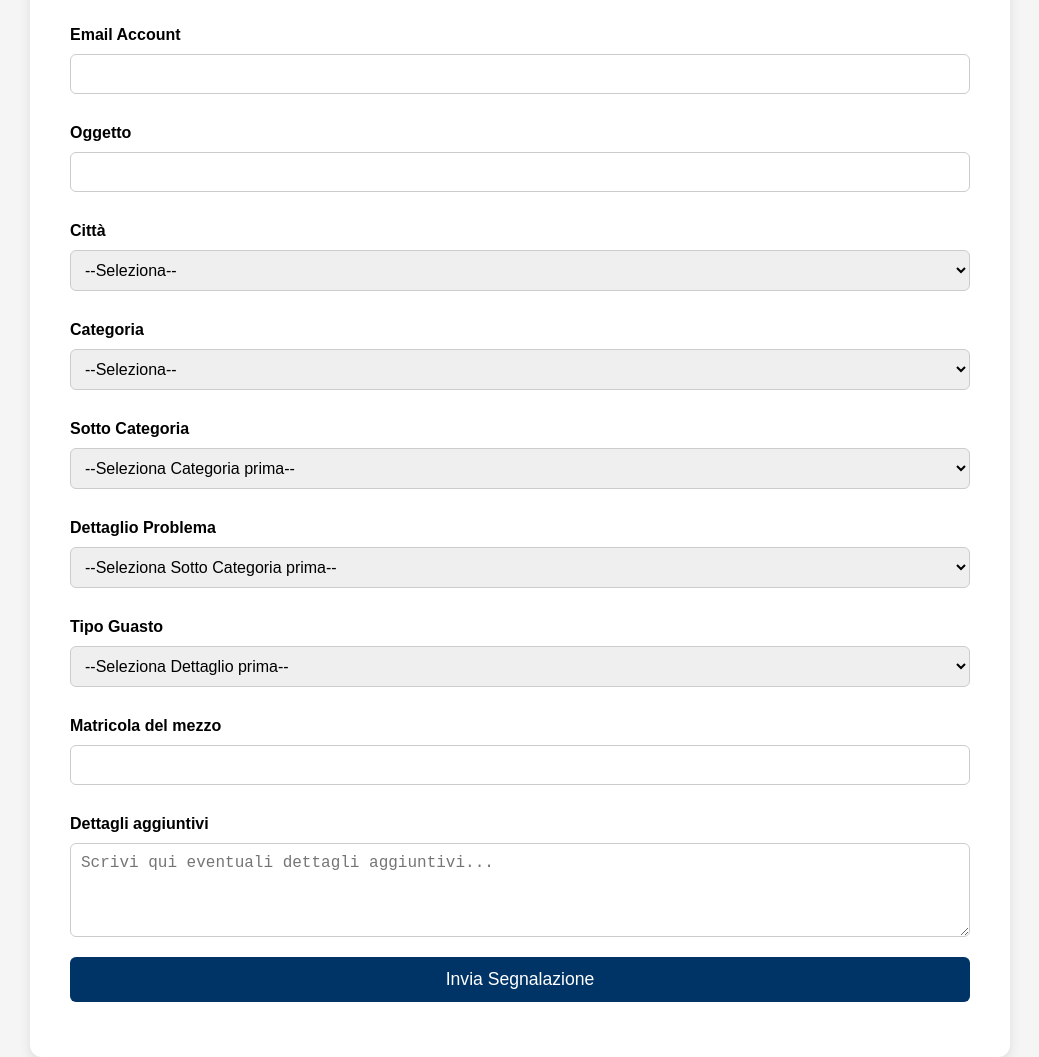
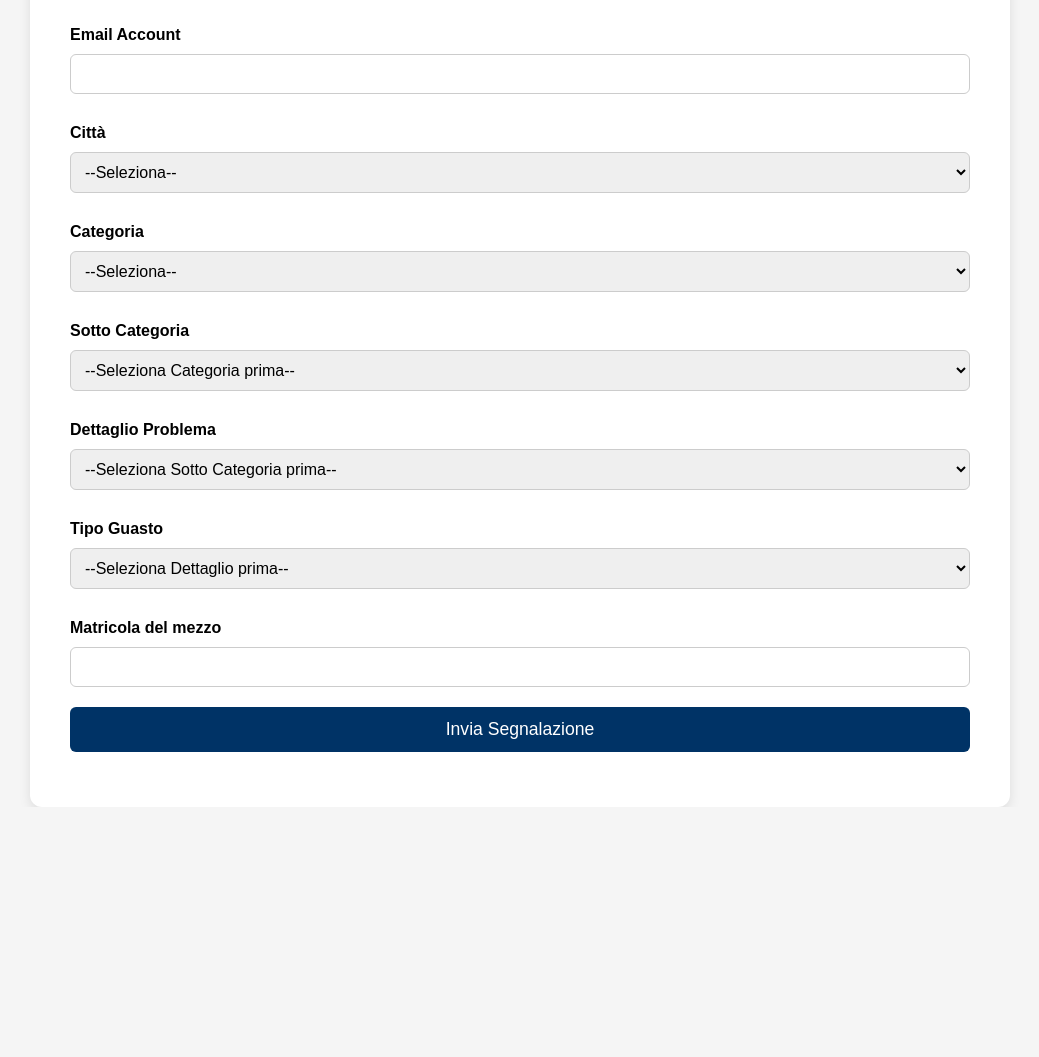
Before and after one commit to vladROMI/bitmobility, a plain HTML site: page index.html in a window 1280 px wide. Shown: the part 340-1397 px from the top of the page, without its empty margins (120-1159 px from the left). After the commit the page ends 1147 px from the top, so only its background shows below. Drawn offline with Linux system fonts and the light colour scheme.

Commit message:
Update index.html

```diff
--- a/index.html
+++ b/index.html
@@ -87,11 +87,6 @@
         <!-- Email -->
         <label for="email">Email Account</label>
         <input id="email" name="00NfZ0000007FQX" type="email" required>
-
-        <!-- Oggetto -->
-        <label for="subject">Oggetto</label>
-        <input id="subject" name="subject" type="text" required>
-
         <!-- Città -->
         <label for="city">Città</label>
         <select id="city" name="00NfZ0000007EuH" required>
@@ -154,10 +149,6 @@
         <!-- Matricola del mezzo -->
         <label for="matricola">Matricola del mezzo</label>
         <input id="matricola" name="00NfZ0000007EhN" type="text" maxlength="255">
-
-        <!-- Descrizione -->
-        <label for="description">Dettagli aggiuntivi</label>
-        <textarea id="description" name="description" rows="4" placeholder="Scrivi qui eventuali dettagli aggiuntivi..."></textarea>
 
         <button type="submit">Invia Segnalazione</button>
       </form>
```
